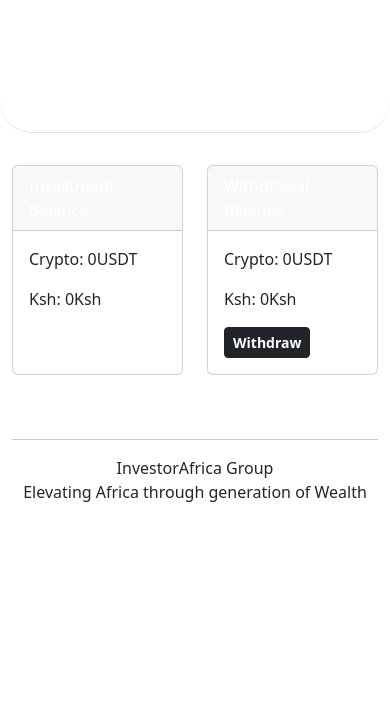
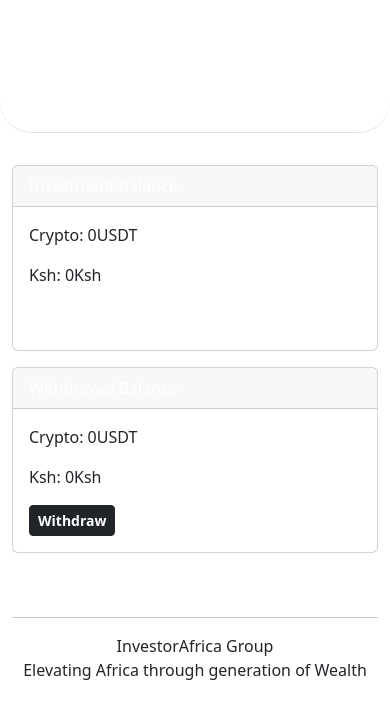
Before and after one commit to dalienst/forex, a Django app: page /accounts/dashboard/ in a window 390 px wide. Shown: the part 58-777 px from the top of the page. Run offline with Django 4.2, Linux system fonts and the light colour scheme; a user stored in the database is signed in; tables that the repository leaves empty hold one stand-in row (values such as "Sample post").

Commit message:
ui changes

```diff
--- a/accounts/templates/accounts/dashboard.html
+++ b/accounts/templates/accounts/dashboard.html
@@ -19,7 +19,7 @@
     <section id="assets" class="py-3 mt-3 container">
         <div class="row mb-3">
 
-            <div class="col">
+            <div class="col-md-6 col-sm-12">
                 <div class="card mb-3">
                     <div class="card-header chart text-white">
                         Investment Balance
@@ -32,7 +32,7 @@
                 </div>
             </div>
 
-            <div class="col">
+            <div class="col-md-6 col-sm-12">
                 <div class="card mb-3">
                     <div class="card-header chart text-white">
                         Withdrawal Balance
```
